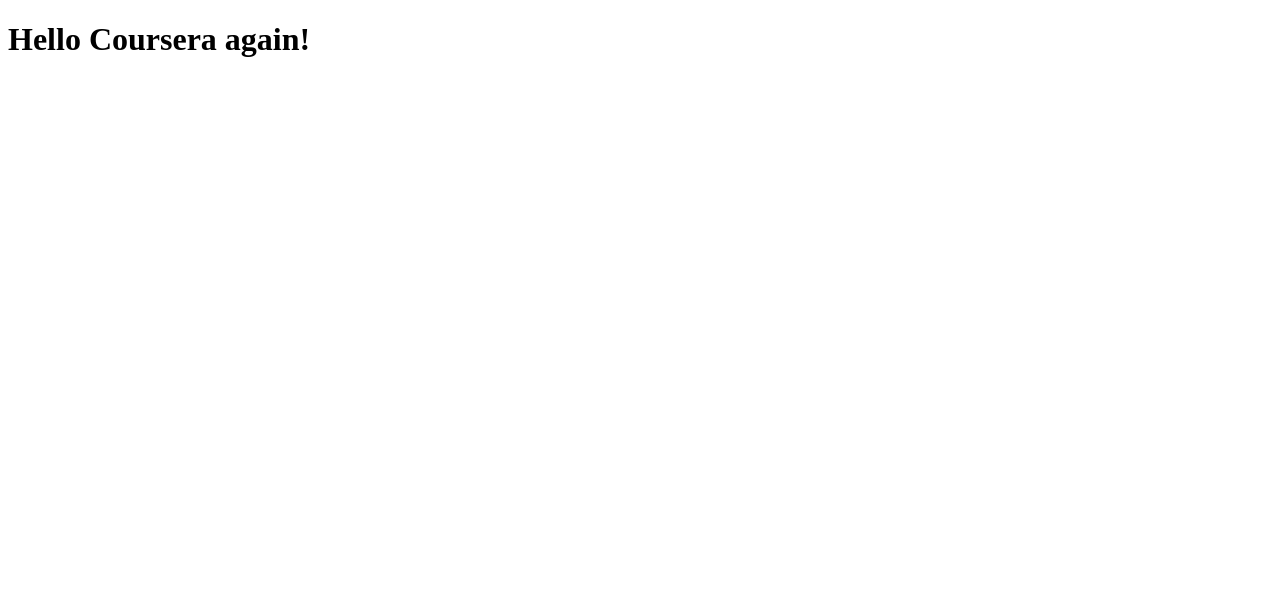
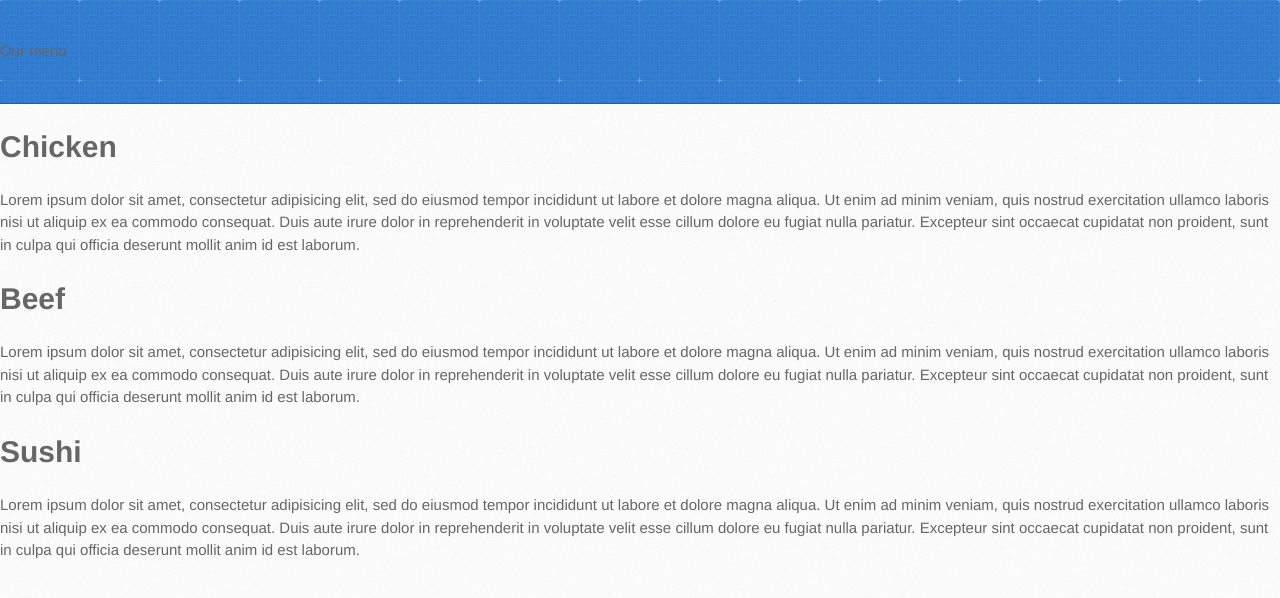
Before and after one commit to iniweb/Coursera_Module2, a plain HTML site: page new-site/index.html in a window 1280 px wide. Drawn offline with Linux system fonts and the light colour scheme; files that its build step writes are made by us from their sources.

Commit message:
Update index.html

```diff
--- a/new-site/index.html
+++ b/new-site/index.html
@@ -1,9 +1,49 @@
 <!DOCTYPE html>
 <html>
 <head>
-	<title>Hello Coursera</title>
+	<meta charset="utf-8">
+	<meta name="viewport" content="width=device-width, initial-scale=1">
+	<link rel="stylesheet" type="text/css" href="stylesheet.css">
+
+	<title>Assignment module 2</title>
 </head>
+
 <body>
-<h1>Hello Coursera again!</h1>
+<header>
+	Our menu
+</header>
+	<div class="container">
+		<div class="row">
+			<div class="section col-lg-4 col-md-6 col-sm-12">
+				<h1><div id="chicken">Chicken</div></h1>
+				<p>Lorem ipsum dolor sit amet, consectetur adipisicing elit, sed do eiusmod
+				tempor incididunt ut labore et dolore magna aliqua. Ut enim ad minim veniam,
+				quis nostrud exercitation ullamco laboris nisi ut aliquip ex ea commodo
+				consequat. Duis aute irure dolor in reprehenderit in voluptate velit esse
+				cillum dolore eu fugiat nulla pariatur. Excepteur sint occaecat cupidatat non
+				proident, sunt in culpa qui officia deserunt mollit anim id est laborum.</p>
+			</div>
+			<div class="section  col-lg-4 col-md-6 col-sm-12">
+				<h1><div id="beef">Beef</div></h1>
+				<p>Lorem ipsum dolor sit amet, consectetur adipisicing elit, sed do eiusmod
+				tempor incididunt ut labore et dolore magna aliqua. Ut enim ad minim veniam,
+				quis nostrud exercitation ullamco laboris nisi ut aliquip ex ea commodo
+				consequat. Duis aute irure dolor in reprehenderit in voluptate velit esse
+				cillum dolore eu fugiat nulla pariatur. Excepteur sint occaecat cupidatat non
+				proident, sunt in culpa qui officia deserunt mollit anim id est laborum.</p>
+			</div>
+			<div class="section col-lg-4 col-md-12 col-sm-12">
+				<h1><div id="sushi">Sushi</div></h1>
+				<p>Lorem ipsum dolor sit amet, consectetur adipisicing elit, sed do eiusmod
+				tempor incididunt ut labore et dolore magna aliqua. Ut enim ad minim veniam,
+				quis nostrud exercitation ullamco laboris nisi ut aliquip ex ea commodo
+				consequat. Duis aute irure dolor in reprehenderit in voluptate velit esse
+				cillum dolore eu fugiat nulla pariatur. Excepteur sint occaecat cupidatat non
+				proident, sunt in culpa qui officia deserunt mollit anim id est laborum.</p>
+			</div>
+
+		</div>
+
+	</div>
 </body>
 </html>
```
